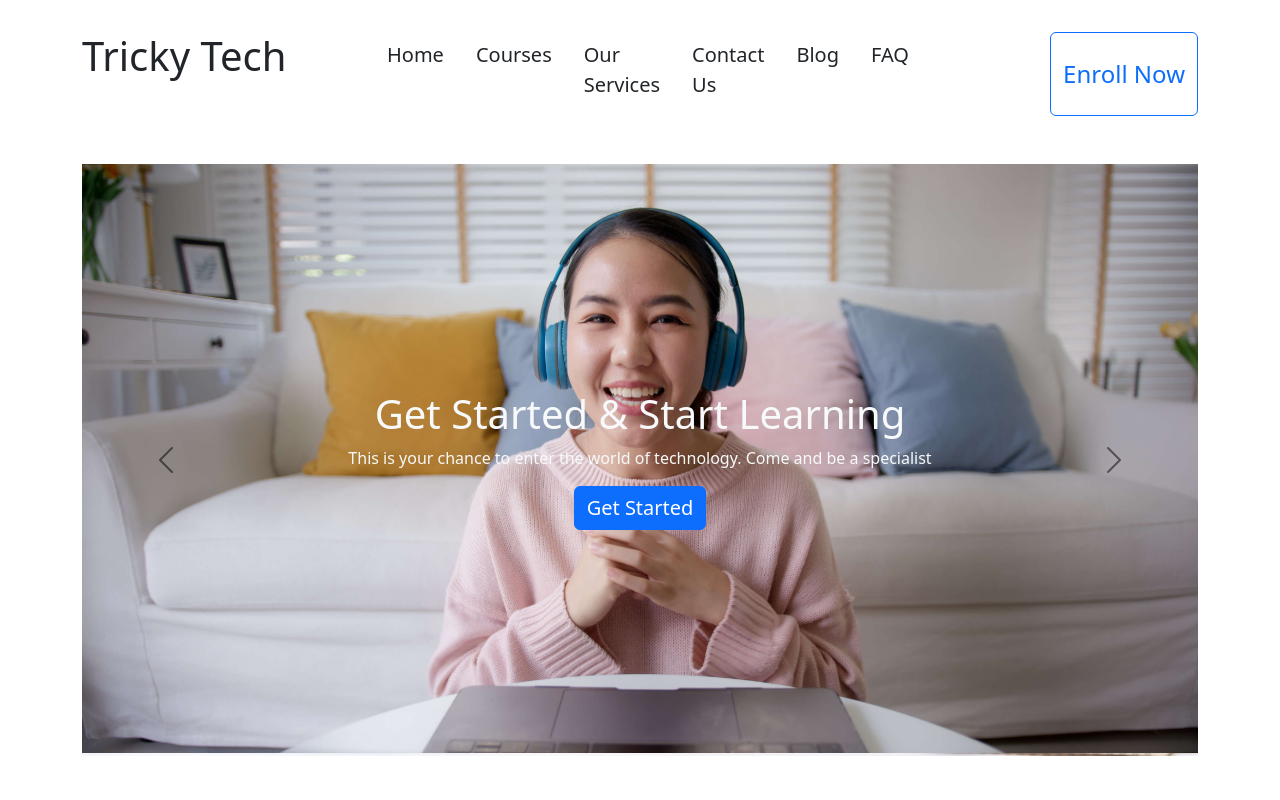
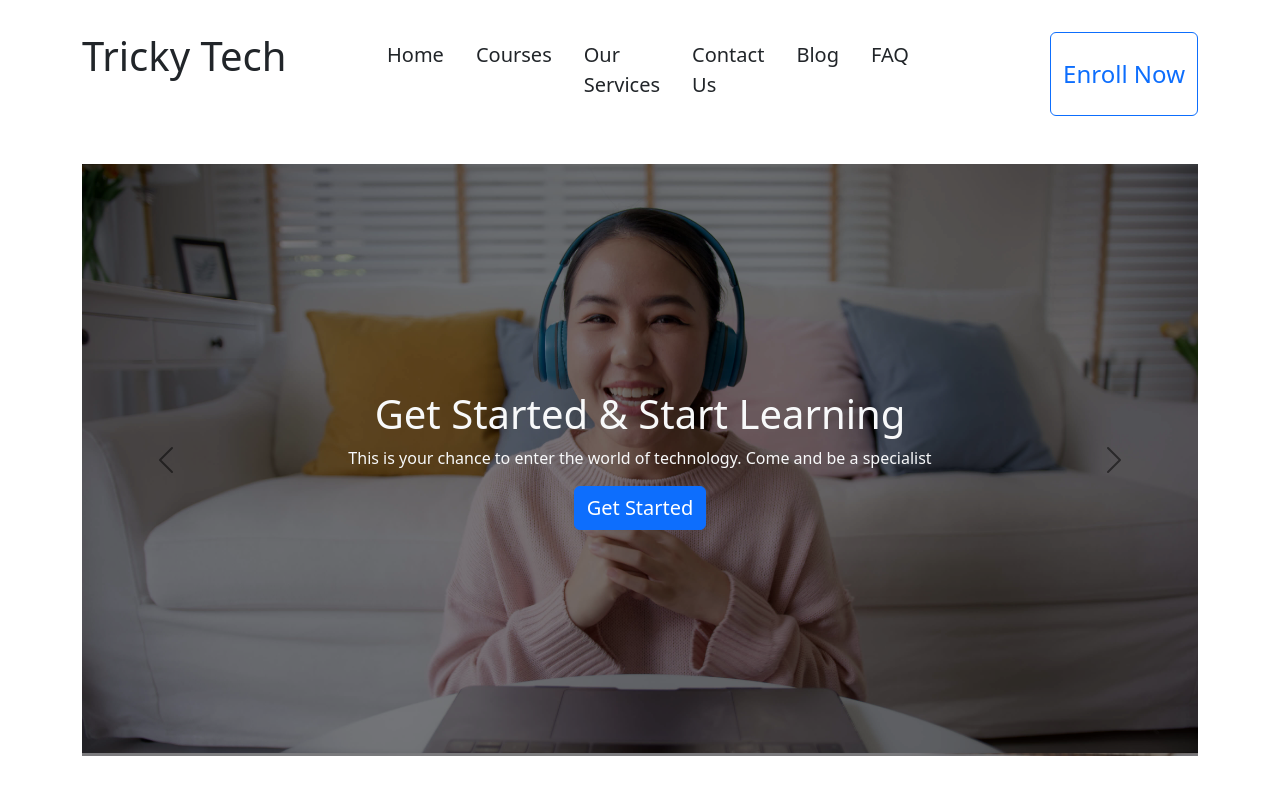
Before and after one commit to fahimmuhammad/assignment-3, a plain HTML site: page index.html in a window 1280 px wide. Shown: the top 800 px of the page. Drawn offline with nearby package versions, Linux system fonts and the light colour scheme.

Commit message:
final-check-done

```diff
--- a/index.html
+++ b/index.html
@@ -72,7 +72,7 @@
                 <div id="carouselExampleDark" class="carousel carousel-dark slide" data-bs-ride="carousel">
                     <div class="carousel-inner">
                         <div class="carousel-item active" data-bs-interval="10000">
-                            <img src="images/cover-1.png" class="d-block w-100" alt="...">
+                            <img src="images/cover-1.png" class="d-block w-100" id="banner-image" alt="...">
                             <div class="carousel-caption d-md-block text-light position-absolute">
                                 <h1>Get Started & Start Learning</h1>
                                 <p>This is your chance to enter the world of technology. Come and be a specialist</p>
@@ -80,7 +80,7 @@
                             </div>
                         </div>
                         <div class="carousel-item active" data-bs-interval="10000">
-                            <img src="images/cover-2.jpg" class="d-block w-100" alt="...">
+                            <img src="images/cover-2.jpg" class="d-block w-100" id="banner-image" alt="...">
                             <div class="carousel-caption d-md-block text-light">
                                 <h1>Get Started & Start Learning</h1>
                                 <p>This is your chance to enter the world of technology. Come and be a specialist</p>
@@ -88,7 +88,7 @@
                             </div>
                         </div>
                         <div class="carousel-item active" data-bs-interval="10000">
-                            <img src="images/cover-3.jpg" class="d-block w-100" alt="...">
+                            <img src="images/cover-3.jpg" class="d-block w-100" id="banner-image" alt="...">
                             <div class="carousel-caption d-md-block text-light">
                                 <h1>Get Started & Start Learning</h1>
                                 <p>This is your chance to enter the world of technology. Come and be a specialist</p>
--- a/style.css
+++ b/style.css
@@ -4,6 +4,9 @@
 
 .join-section {
     min-height: 200px;
+}
+#banner-image{
+    filter: brightness(50%);
 }
 
 @media only screen and (max-width:991px) {
```
